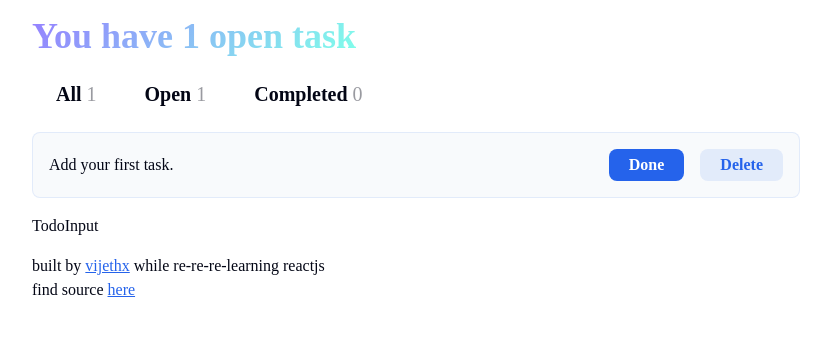
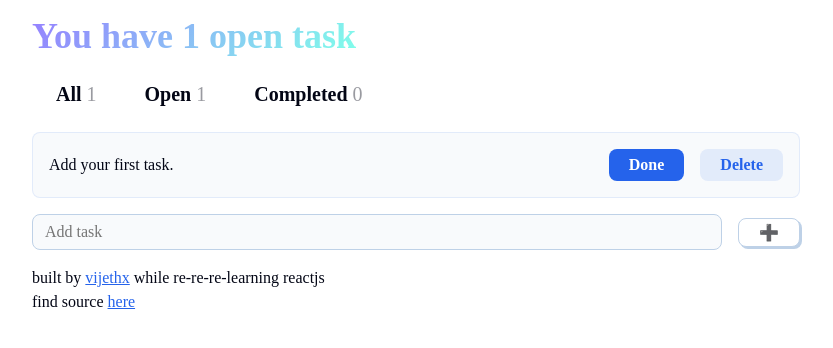
Before and after one commit to vijethx/todo-app, a React (Vite) app: page / in a window 1280 px wide. Shown: the top 348 px of the page, without its empty margins (224-1057 px from the left). Built offline with nearby package versions, Linux system fonts and the light colour scheme; a web font is replaced by a local one.

Commit message:
TodoInput works, need to store now

```diff
--- a/src/components/TodoInput.jsx
+++ b/src/components/TodoInput.jsx
@@ -1,5 +1,32 @@
-export function TodoInput(){
-    return(
-        <div className="">TodoInput</div>
-    )
+import { useState } from "react";
+
+export function TodoInput({ handleAddTodo }) {
+    const [inputValue, setInputValue] = useState("");
+    return (
+        <form
+            className="input-container"
+            onSubmit={(e) => {
+                e.preventDefault();
+                if (!inputValue) return; // to make sure there are no empty tasks
+                handleAddTodo(inputValue);
+                setInputValue("");
+            }}
+        >
+            <input
+                type="text"
+                placeholder="Add task"
+                value={inputValue}
+                onChange={(e) => setInputValue(e.target.value)}
+            />
+            <button
+                type="submit"
+                // onClick={() => {
+                //     if (!inputValue) return; // to make sure there are no empty tasks
+                //     handleAddTodo(inputValue);
+                // }}
+            >
+                ➕
+            </button>
+        </form>
+    );
 }
```
